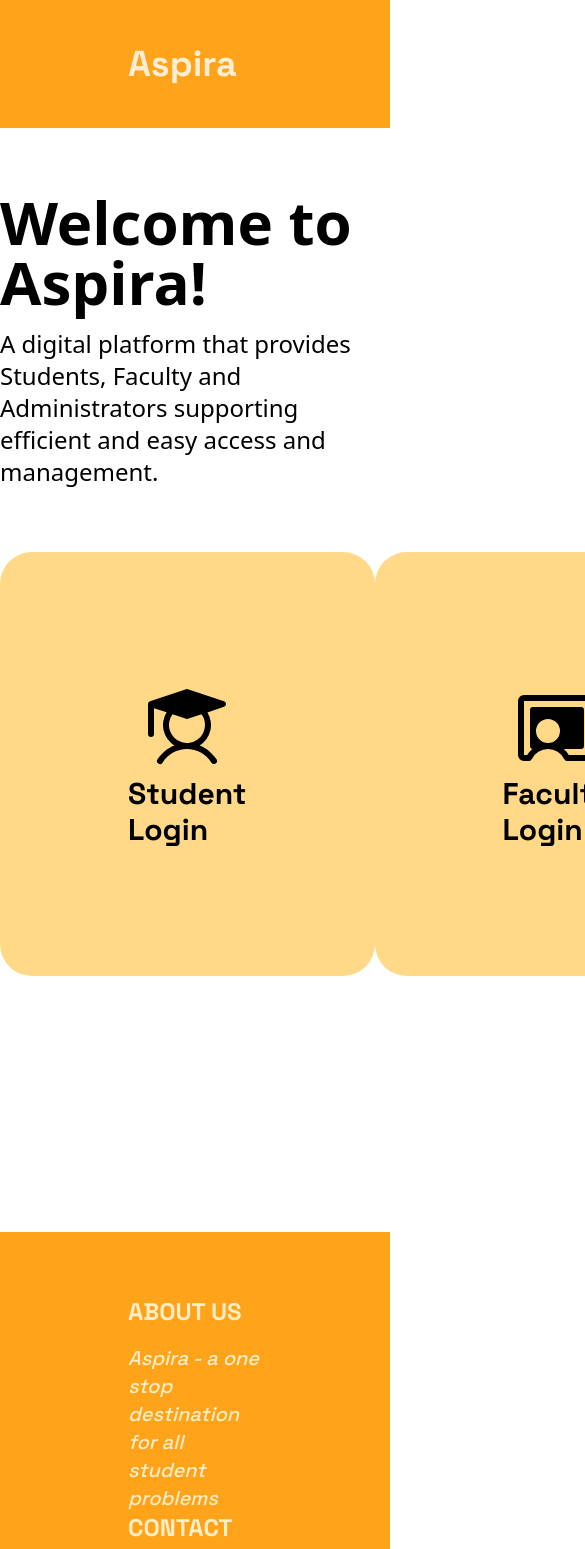
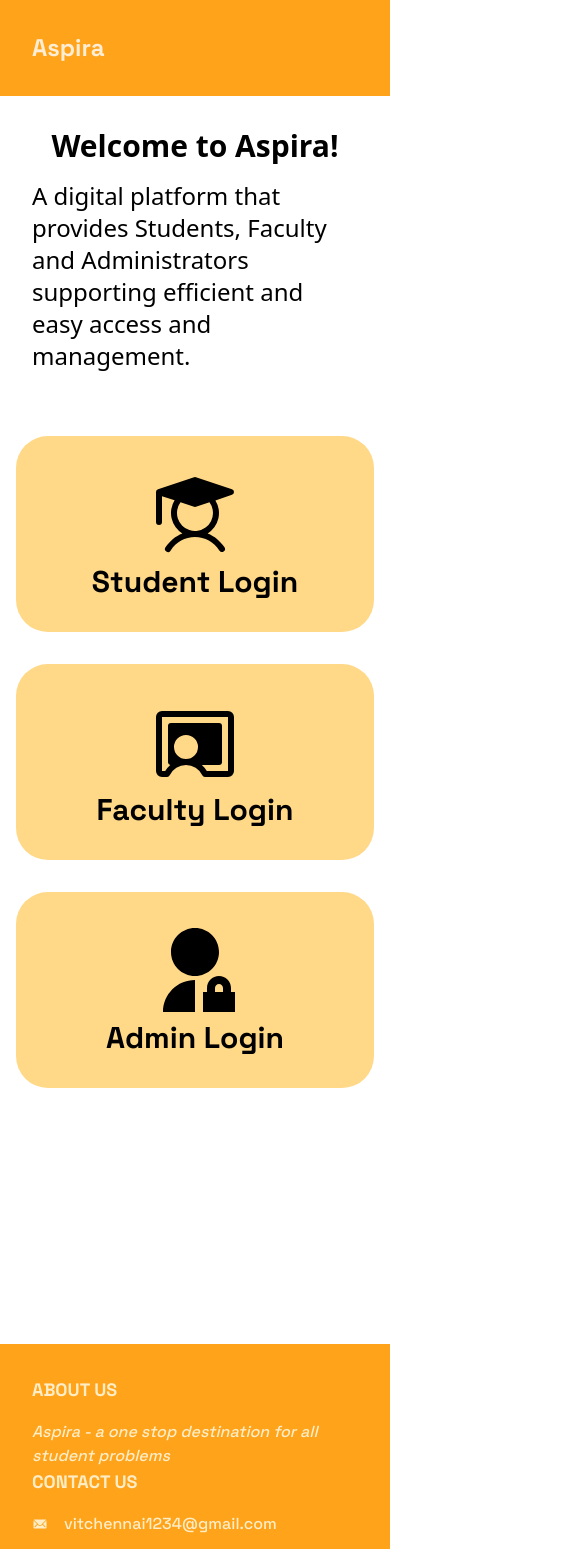
Before and after one commit to rrex971/aspira, a React (Vite) app: page / in a window 390 px wide. Shown: the top 1549 px of the page, 585 px wide, since content can reach past the window. Built offline with nearby package versions, Linux system fonts and the light colour scheme.

Commit message:
responsiveness changes

```diff
--- a/src/components/Footer.jsx
+++ b/src/components/Footer.jsx
@@ -4,11 +4,11 @@ import { IoIosMail } from "react-icons/io";
 const Footer = () => {
     // TODO
     return (
-    <footer className="font-main px-32 py-16 space-y-4 bg-orange-peel-400 text-orange-peel-100 font-medium text-xl">
-        <h6 className="font-bold text-2xl">ABOUT US</h6>
+    <footer className="font-main px-8 md:px-32 py-8 md:py-16 space-y-4 bg-orange-peel-400 text-orange-peel-100 font-medium text-md md:text-xl">
+        <h6 className="font-bold text-lg md:text-2xl">ABOUT US</h6>
         <i>Aspira - a one stop destination for all student problems</i>
         <br />
-        <h6 className="font-bold text-2xl">CONTACT US</h6>
+        <h6 className="font-bold text-lg md:text-2xl">CONTACT US</h6>
         <p className="flex items-center"><IoIosMail className="mr-4"/> vitchennai1234@gmail.com</p>
         <p className="flex items-center"><FaPhoneAlt className="mr-4"/> 9384020998</p>
     </footer>
--- a/src/components/LoginButton.jsx
+++ b/src/components/LoginButton.jsx
@@ -1,6 +1,6 @@
 const LoginButton = (props) => {
     return (
-    <div className="app-title flex flex-col items-center font-bold text-3xl bg-orange-peel-200 p-32 rounded-4xl transition-transform duration-500 ease-out hover:scale-105">
+    <div className="app-title flex flex-col items-center font-bold text-3xl bg-orange-peel-200 p-8 md:p-32 rounded-4xl transition-transform duration-500 ease-out hover:scale-105">
         {props.icon}
         <div>{props.category} Login</div>
     </div>
--- a/src/components/Navbar.jsx
+++ b/src/components/Navbar.jsx
@@ -1,6 +1,6 @@
 const Navbar = () => {
     return (
-    <div className="w-full font-main h-32 flex justify-between items-center px-32 py-4 font-bold bg-orange-peel-400 text-4xl text-orange-100">
+    <div className="w-full font-main h-24 md:h-32 flex justify-between items-center px-8 md:px-32 py-4 font-bold bg-orange-peel-400 text-2xl md:text-4xl text-orange-100">
         <div>Aspira</div>
         <div></div>
     </div>
--- a/src/screens/Home.jsx
+++ b/src/screens/Home.jsx
@@ -5,10 +5,10 @@ import LoginButton from "../components/LoginButton";
 const Home = () => {
     return (
     <div className="flex-col items-center">
-        <div className="font-bold text-6xl flex justify-center mt-16">Welcome to Aspira!</div>
-        <div className="font-medium text-2xl flex justify-center mt-4">A digital platform that provides Students, Faculty and Administrators supporting efficient and easy access and management.</div>
-        <div className="flex font-main justify-evenly items-center mb-64 mt-16 h-fit">
-                <LoginButton icon={<PiStudentFill size="96" />} category="Student"/>
+        <div className="font-bold text-3xl md:text-6xl flex justify-center mt-8 md:mt-16">Welcome to Aspira!</div>
+        <div className="font-medium text-2xl mx-8 flex justify-center mt-4">A digital platform that provides Students, Faculty and Administrators supporting efficient and easy access and management.</div>
+        <div className="flex-col mx-4 md:flex space-y-8 font-main justify-center md:justify-evenly items-center mb-64 mt-16 h-fit">
+                <LoginButton icon={<PiStudentFill size={96} />} category="Student"/>
                 <LoginButton icon={<PiChalkboardTeacherFill size={96}/>} category="Faculty"/>
                 <LoginButton icon={<RiAdminFill size={96}/>} category="Admin"/>
         </div>
```
